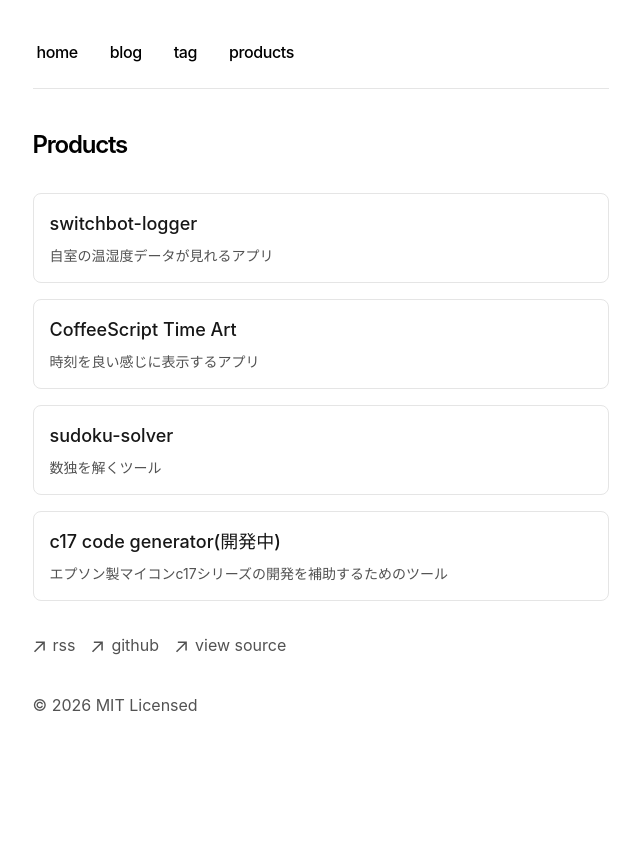
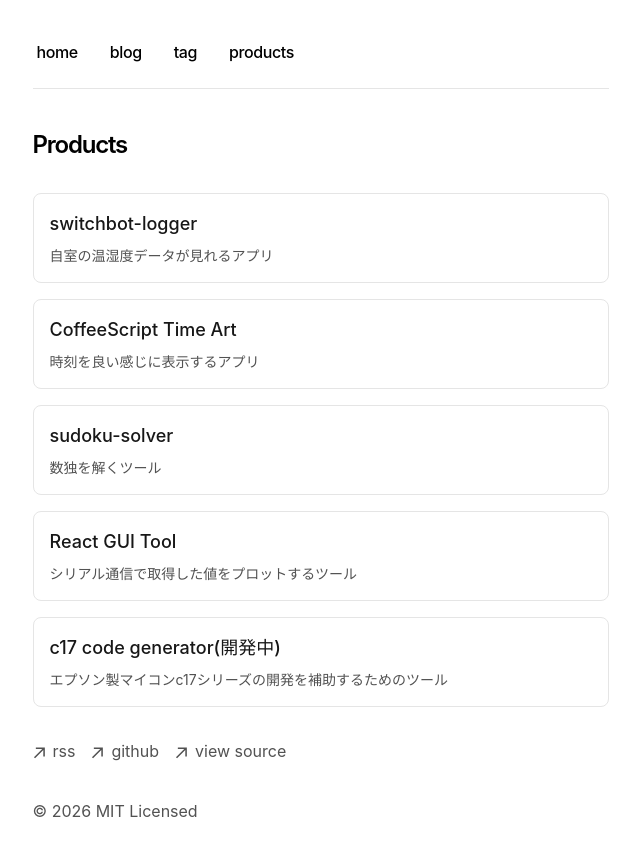
Before and after one commit to naoiw/naoiw.github.io, a Next.js app: page /product in a window 1280 px wide. Shown: the top 856 px of the page, without its empty margins (312-952 px from the left). Before the commit the page ends 800 px from the top, so only its background shows below. Built offline with nearby package versions, Linux system fonts and the light colour scheme.

Commit message:
add ; プロダクトを追加

```diff
--- a/app/product/products.ts
+++ b/app/product/products.ts
@@ -22,6 +22,11 @@
     url: 'https://naoiw.github.io/sudoku-solver/',
   },
   {
+    name: 'React GUI Tool',
+    summary: 'シリアル通信で取得した値をプロットするツール',
+    url: 'https://naoiw.github.io/react-gui-tool/',
+  },
+  {
     name: 'c17 code generator(開発中)',
     summary: 'エプソン製マイコンc17シリーズの開発を補助するためのツール',
     url: 'https://c17-code-generator.vercel.app/',
```
